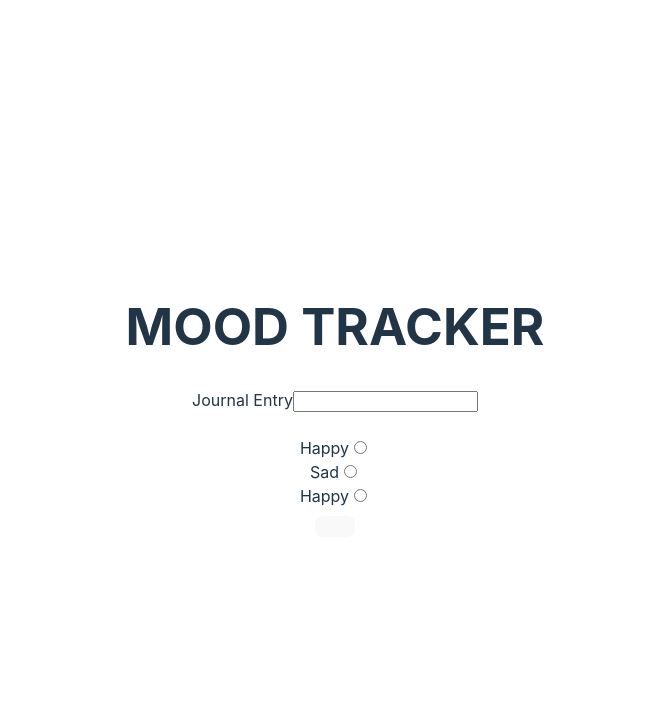
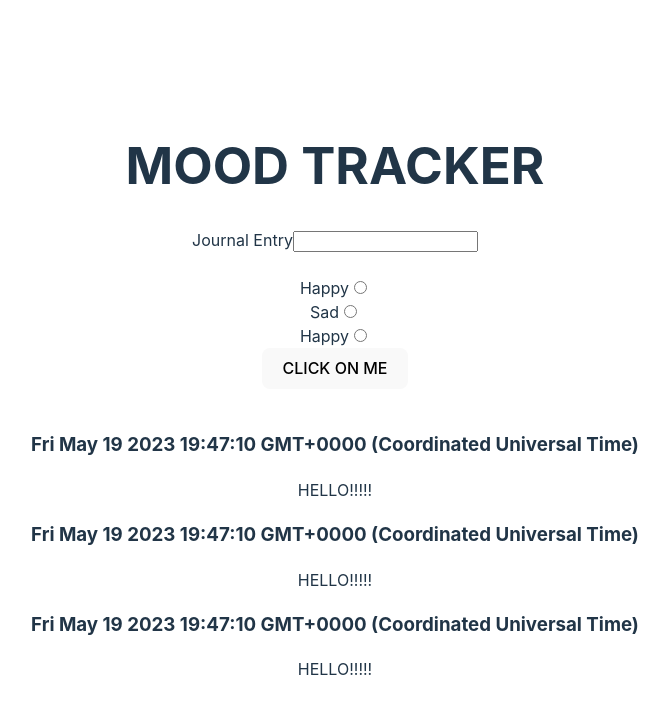
Before and after one commit to Allersnj/river-hacks-2023, a React (Vite) app in the folder moodtracker/: page / in a window 1280 px wide. Shown: the top 714 px of the page, without its empty margins (305-974 px from the left). Built offline with nearby package versions, Linux system fonts and the light colour scheme.

Commit message:
display entry List

```diff
--- a/moodtracker/src/App.jsx
+++ b/moodtracker/src/App.jsx
@@ -3,15 +3,22 @@ import reactLogo from './assets/react.svg'
 import viteLogo from '/vite.svg'
 import './App.css'
 import Entry from './components/Entry.jsx'
+import Post from './components/Post.jsx'
 
-function App() {
-  const [count, setCount] = useState(0)
+function App(props) {
+  const [entries, setEntries] = useState([1, 2, 3])
+
+  const entryList = entries.map((entry) => {
+    return <Post />
+  })
 
   return (
     <>
       <div>
         <h1>MOOD TRACKER</h1>
         <Entry />
+        <br />
+        {entryList}
       </div>
     </>
   )
--- a/moodtracker/src/components/Entry.jsx
+++ b/moodtracker/src/components/Entry.jsx
@@ -9,12 +9,14 @@ function moodRadioButton(mood) {
   );
 }
 
-function Entry() {
+function Entry(props) {
 
   let submitHandler = (event) => {
     console.log(event)
     console.log(event.target.form[0].value)
     console.log(event.target.form[1].checked)
+    console.log(event.target.form[2].checked)
+    console.log(event.target.form[3].checked)
     event.preventDefault()
   }
 
@@ -33,7 +35,7 @@ function Entry() {
             <br />
             {moodRadioButton("Happy")}
             <br />
-            <button type='submit' onClick={submitHandler}></button>
+            <button type='submit' onClick={submitHandler}>CLICK ON ME</button>
         </form>
 
       </div>
--- /dev/null
+++ b/moodtracker/src/components/Post.jsx
@@ -0,0 +1,14 @@
+
+function Post(props) {
+
+  return (
+    <>
+      <div>
+        <h3>{Date()}</h3>
+        <p>HELLO!!!!!</p>
+      </div>
+    </>
+  )
+}
+
+export default Post
```
